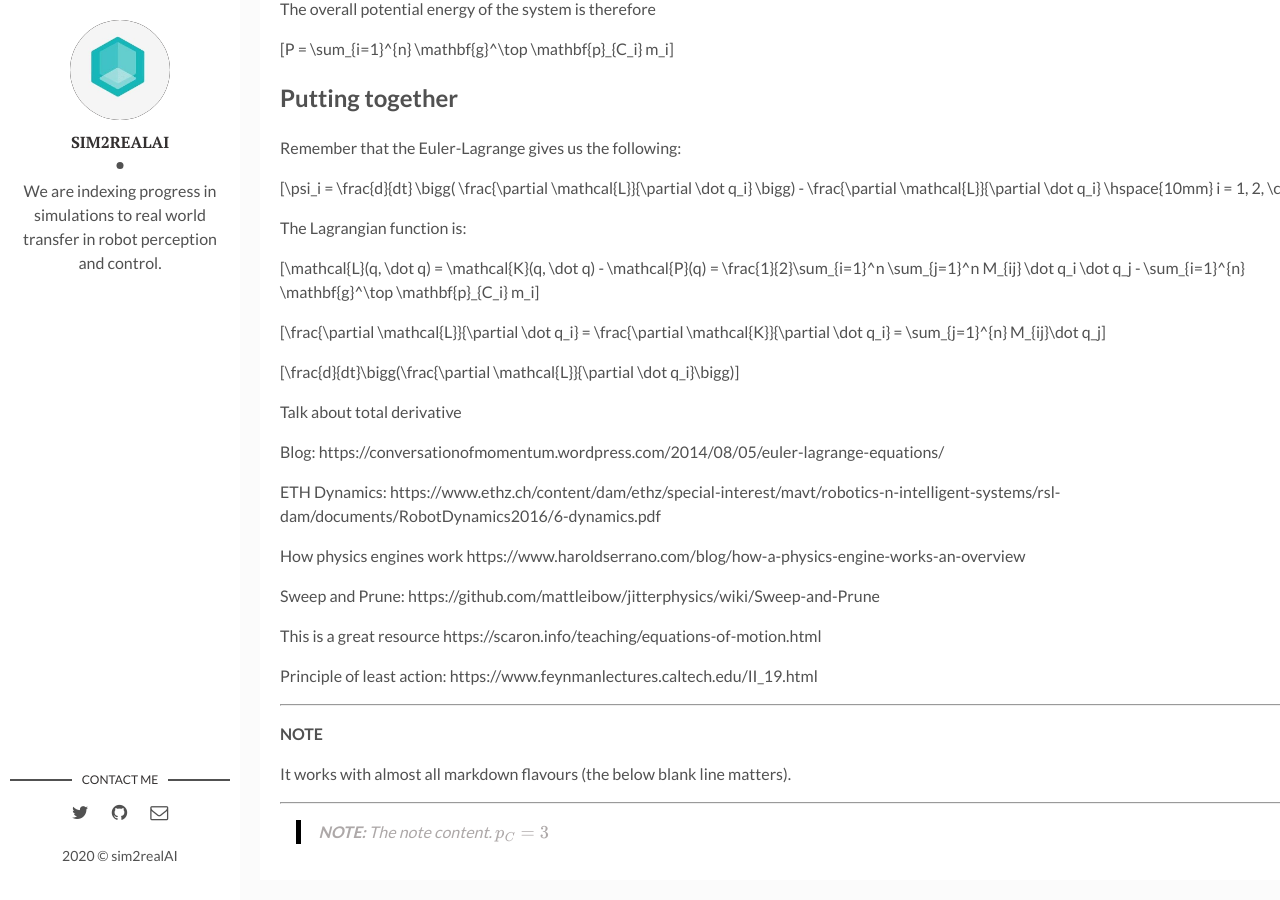
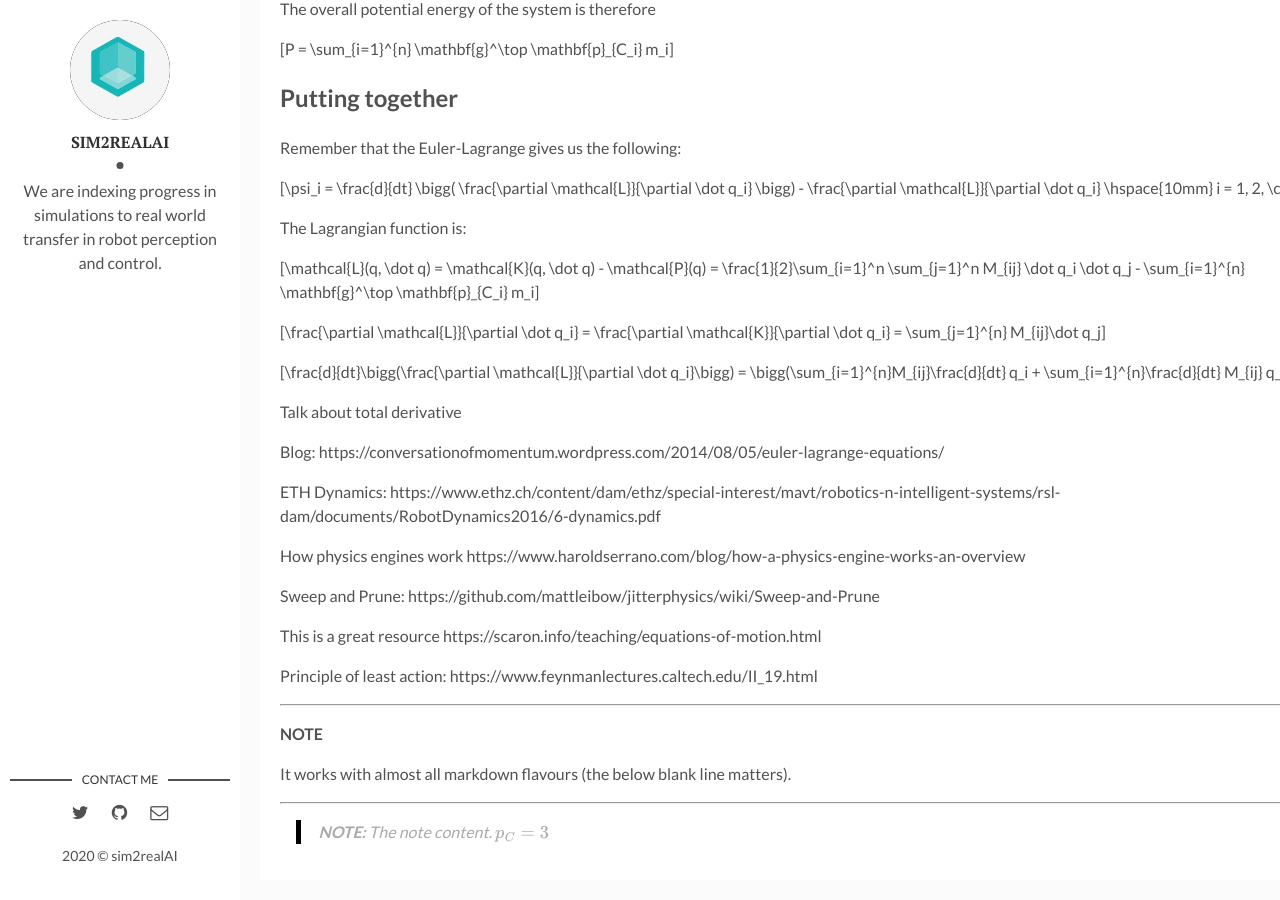
Before and after one commit to backupsim2realai/backupsim2realai.github.io, a Jekyll site: the page built from _posts/2019-04-15-Dynamic-Model-Of-Manipulators.markdown, in a window 1280 px wide and 900 px high, scrolled down 4680 px. Built offline with Jekyll 4.4.1, drawn with Linux system fonts in a browser that asks for light colours; formulas are drawn with MathJax 3.

Commit message:
editing text
Signed-off-by: Ankur Handa <ahanda@nvidia.com>

```diff
--- a/_posts/2019-04-15-Dynamic-Model-Of-Manipulators.markdown
+++ b/_posts/2019-04-15-Dynamic-Model-Of-Manipulators.markdown
@@ -214,7 +214,7 @@ $$\mathcal{L}(q, \dot q) = \mathcal{K}(q, \dot q) - \mathcal{P}(q) = \frac{1}{2}
 
 $$\frac{\partial \mathcal{L}}{\partial \dot q_i} = \frac{\partial \mathcal{K}}{\partial \dot q_i} = \sum_{j=1}^{n} M_{ij}\dot q_j$$
 
-$$\frac{d}{dt}\bigg(\frac{\partial \mathcal{L}}{\partial \dot q_i}\bigg)$$
+$$\frac{d}{dt}\bigg(\frac{\partial \mathcal{L}}{\partial \dot q_i}\bigg) = \bigg(\sum_{i=1}^{n}M_{ij}\frac{d}{dt} q_i + \sum_{i=1}^{n}\frac{d}{dt} M_{ij} q_i \bigg)$$
 
 Talk about total derivative
 
```
